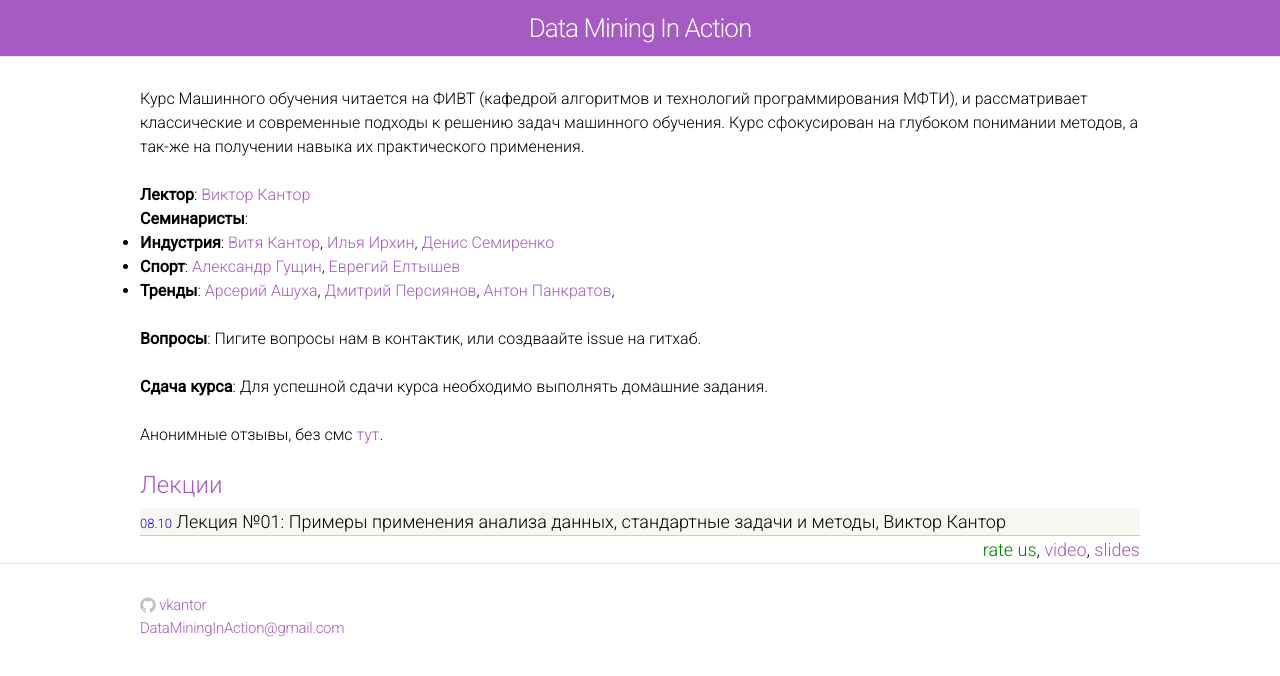
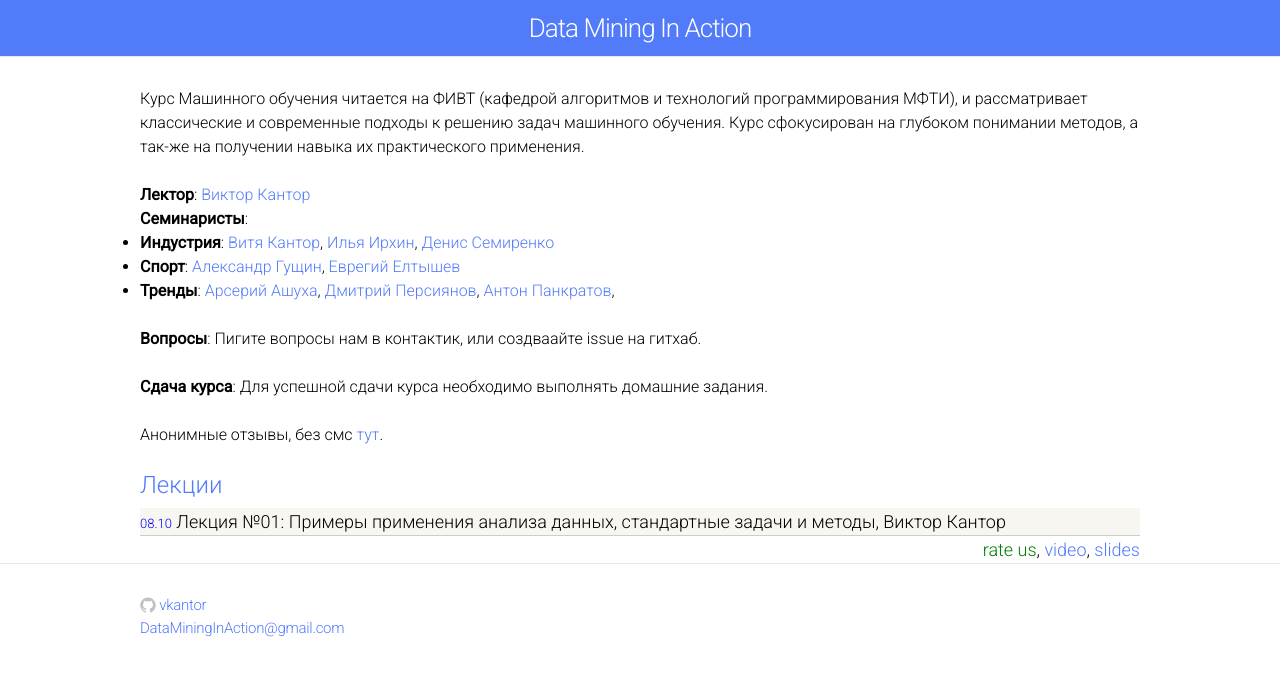
Before and after one commit to vkantor/MIPT_Data_Mining_In_Action_2016, a Jekyll site: the page built from docs/index.html, in a window 1280 px wide. Shown: the top 676 px of the page. Built offline with Jekyll 4.4.1, drawn with Linux system fonts in a browser that asks for light colours.

```diff
--- a/docs/css/main.css
+++ b/docs/css/main.css
@@ -19,9 +19,9 @@
 
 h1, h2, h3, h4, h5, h6 { font-size: 100%; font-weight: 400; }
 
-a         { color: #a55ac4; text-decoration: none; }
+a         { color: #527bfa; text-decoration: none; }
 a:hover   { color: #000; text-decoration: underline; }
-a:visited { color: #a55ac4; }
+a:visited { color: #527bfa; }
 
 /* Utility */
 
@@ -43,7 +43,7 @@
 
 .module-header {
   font-size: 24px;
-  color: #a55ac4;
+  color: #527bfa;
   margin-top: 20px;
   margin-bottom: 5px;
 }
@@ -126,7 +126,7 @@
 .site-header {
   border-bottom: 1px solid #e8e8e8;
   min-height: 56px;
-  background-color: #a55ac4;
+  background-color: #527bfa;
 }
 
 .site-title,
```
